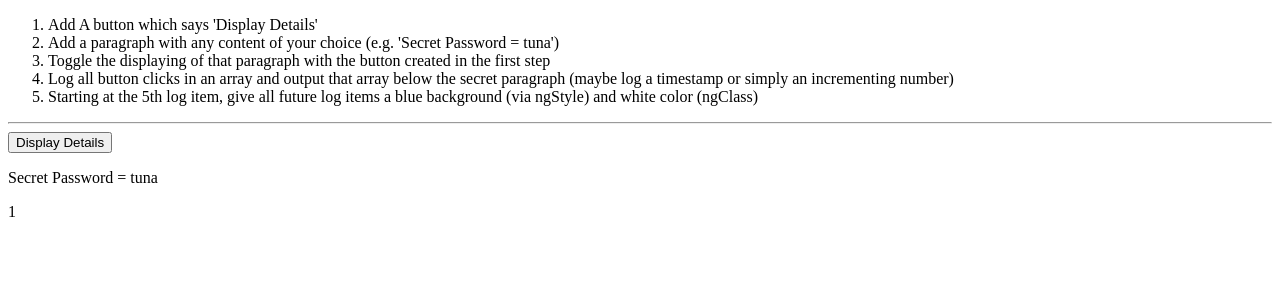
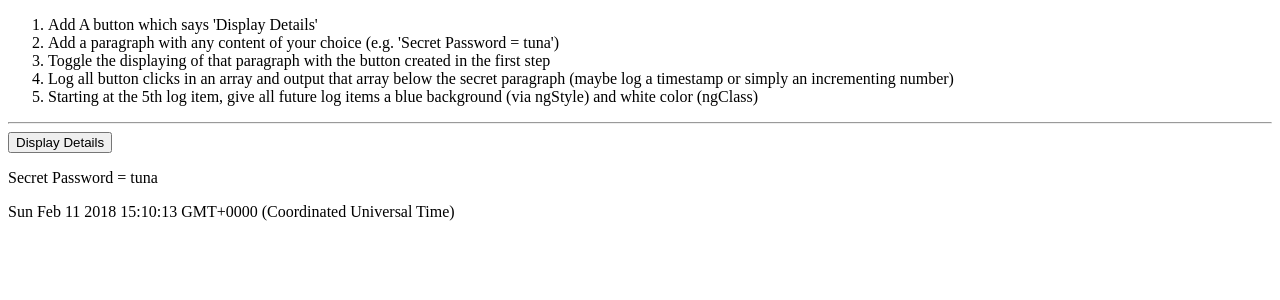
Before and after one commit to shivakoduri/angulartest, an Angular app: page / in a window 1280 px wide. Both pictures are taken after a click on the button "Display Details". Shown: the top 300 px of the page. Built offline with nearby package versions, Linux system fonts and the light colour scheme.

Commit message:
Angular5 - Directives Assignment - Solution -  Getting the Index when using ngFor

```diff
--- a/src/app/app.component.html
+++ b/src/app/app.component.html
@@ -13,9 +13,9 @@
       <button class="btn btn-primary" (click)="onToggleDetails()">Display Details</button>
       <p *ngIf="showSecret">Secret Password = tuna</p>
       <div
-        *ngFor="let logItem of log"
-        [ngStyle]="{backgroundColor: logItem >= 5 ? 'blue' : 'transparent'}"
-        [ngClass]="{'white-text': logItem >= 5}"
+        *ngFor="let logItem of log; let i = index"
+        [ngStyle]="{backgroundColor: i >= 4 ? 'blue' : 'transparent'}"
+        [ngClass]="{'white-text': i >= 4}"
       >{{ logItem }}</div>
     </div>
   </div>
--- a/src/app/app.component.ts
+++ b/src/app/app.component.ts
@@ -11,6 +11,7 @@
 
   onToggleDetails() {
     this.showSecret = !this.showSecret;
-    this.log.push(this.log.length + 1);
+    // this.log.push(this.log.length + 1);
+    this.log.push(new Date());
   }
 }
```
